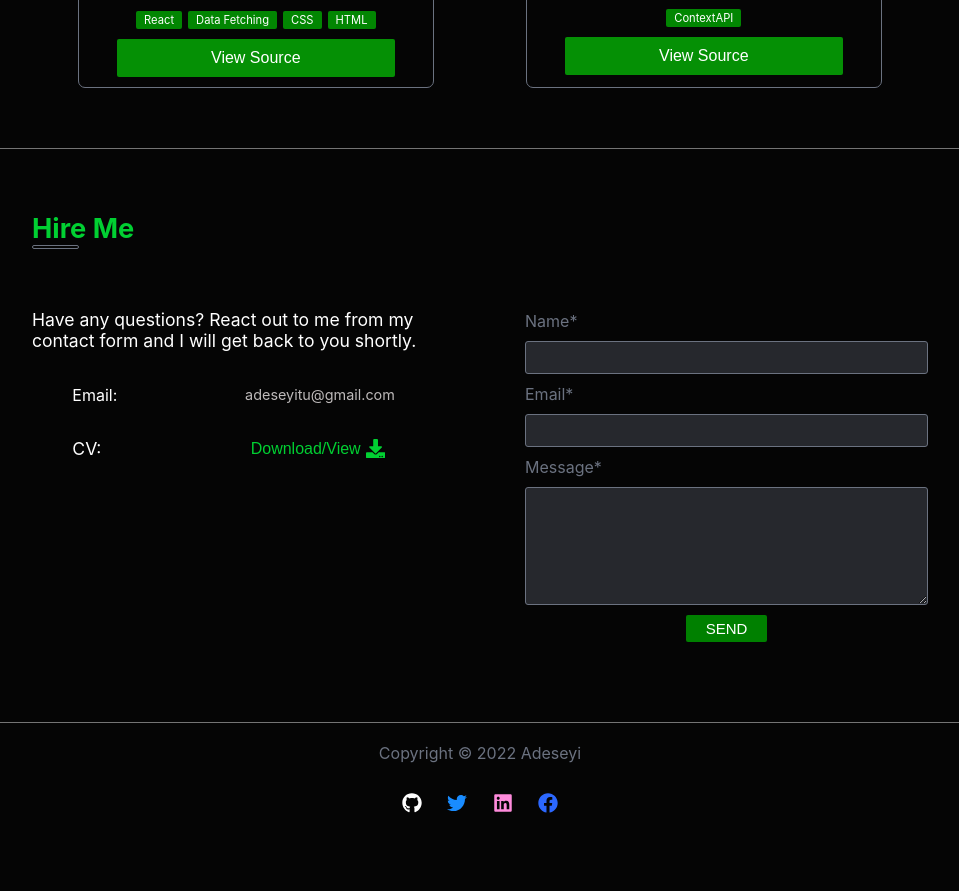
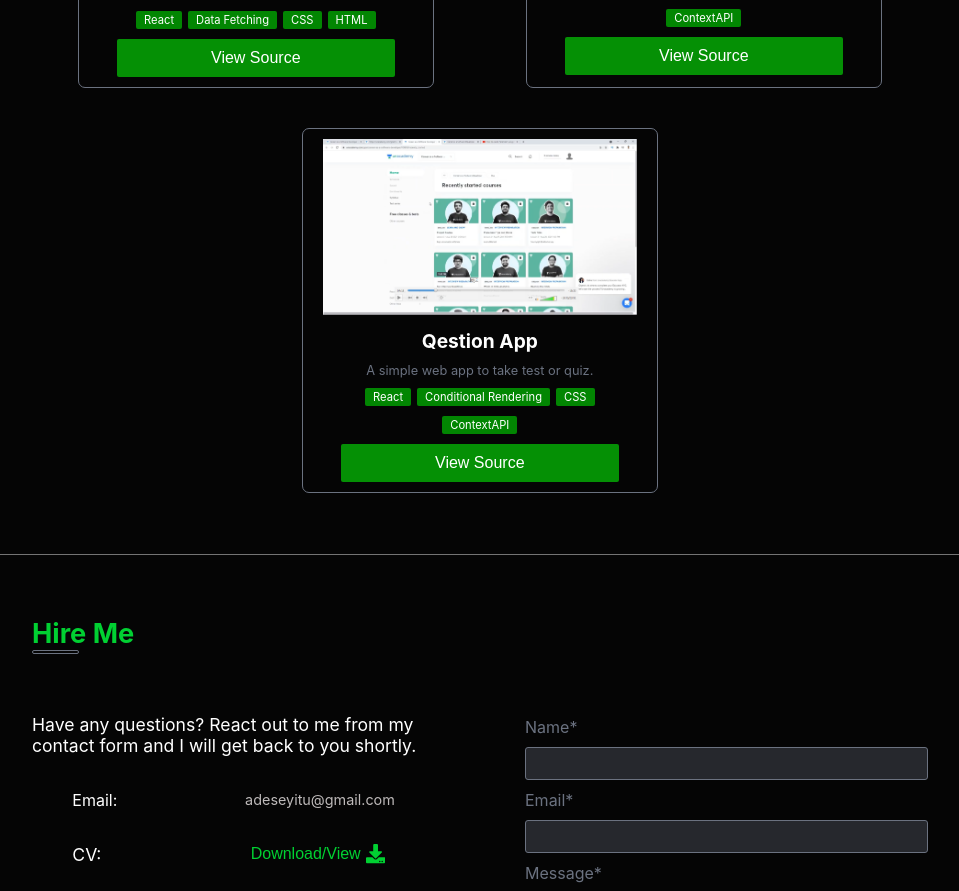
Before and after one commit to Oluwaseyi-Java/Portfolio, a React (Create React App) app in the folder portfolio/: page / in a window 1280 px wide. Shown: the part 2780-3671 px from the top of the page, without its empty margins (160-1119 px from the left). Before the commit the page ends 3607 px from the top, so only its background shows below. Built offline with nearby package versions, Linux system fonts and the light colour scheme.

Commit message:
Added more project

```diff
--- a/portfolio/src/UiData.js
+++ b/portfolio/src/UiData.js
@@ -11,7 +11,7 @@ export const ProjectData = [
         imgUrl: "Screenshot(22)",
         websiteUrl: "https://todo-qwcybdacz-oluwaseyi-java.vercel.app/",
         sourceUrl: "https://www.google.com",
-        tools: ["React", "useReducer","CSS", "HTML"]
+        tools: ["React", "useReducer", "CSS", "HTML"]
     },
     {
         id: 2,
@@ -20,7 +20,7 @@ export const ProjectData = [
         imgUrl: "Screenshot(12)",
         websiteUrl: "https://e-commerce-project-o9kueqvuf-oluwaseyi-java.vercel.app/",
         sourceUrl: "https://github.com/Oluwaseyi-Java/E-commerceProject/tree/main/e-commerce",
-        tools: ["React", "React Reveal","CSS", "HTML"]
+        tools: ["React", "React Reveal", "CSS", "HTML"]
     },
     {
         id: 3,
@@ -29,16 +29,25 @@ export const ProjectData = [
         imgUrl: "Screenshot(13)",
         websiteUrl: "https://weather-app-rose-five.vercel.app/",
         sourceUrl: "https://github.com/Oluwaseyi-Java/WeatherApp",
-        tools: ["React","Data Fetching", "CSS", "HTML"]
+        tools: ["React", "Data Fetching", "CSS", "HTML"]
     },
     {
         id: 4,
         title: "Quiz App",
         description: "A simple web app to take test or quiz.",
         imgUrl: "Screenshot(12)",
+        websiteUrl: "https://quiz-app-gray-xi.vercel.app/questions/",
+        sourceUrl: "https://github.com/Oluwaseyi-Java/QuestionApp",
+        tools: ["React", "Conditional Rendering", "CSS", "ContextAPI"]
+    },
+    {
+        id: 5,
+        title: "Qestion App",
+        description: "A simple web app to take test or quiz.",
+        imgUrl: "Screenshot(12)",
         websiteUrl: "https://question-app-ten.vercel.app/",
-        sourceUrl: "https://github.com/Oluwaseyi-Java/QuestionApp",
-        tools: ["React","Conditional Rendering", "CSS", "ContextAPI"]
+        sourceUrl: "https://github.com/Oluwaseyi-Java/QuizApp",
+        tools: ["React", "Conditional Rendering", "CSS", "ContextAPI"]
     }
 ]
 
```
